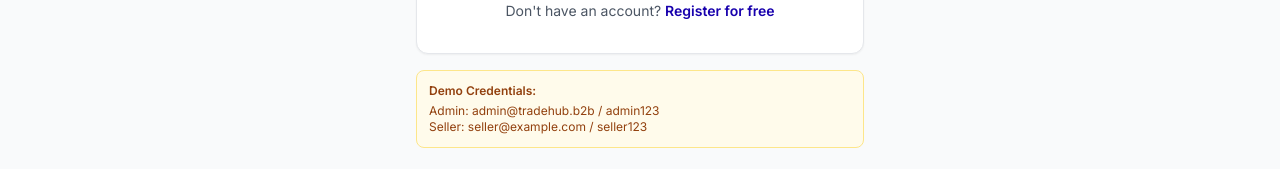
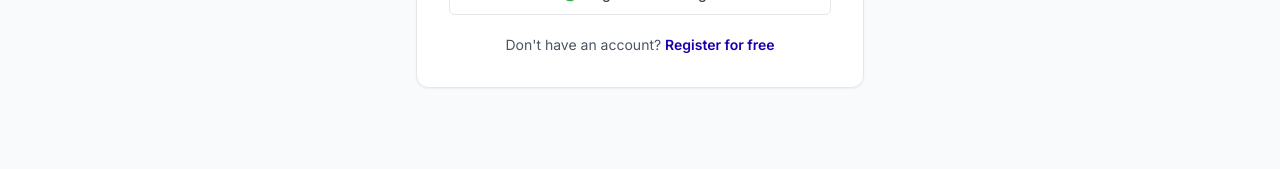
Before and after one commit to devkashaniqbal/NoahAttire---B2B-Marketplace, a Next.js app in the folder frontend/: page /login in a window 1280 px wide. Shown: the part 631-800 px from the top of the page. Built offline with nearby package versions, Linux system fonts and the light colour scheme; no server answers.

Commit message:
Remove demo credentials from login page and README

```diff
--- a/frontend/app/(auth)/login/page.jsx
+++ b/frontend/app/(auth)/login/page.jsx
@@ -164,12 +164,6 @@ function LoginContent() {
             </Link>
           </p>
         </div>
-
-        <div className="mt-4 bg-amber-50 border border-amber-200 rounded-lg p-3 text-xs text-amber-800">
-          <p className="font-semibold mb-1">Demo Credentials:</p>
-          <p>Admin: admin@tradehub.b2b / admin123</p>
-          <p>Seller: seller@example.com / seller123</p>
-        </div>
       </div>
     </div>
   );
```
Also changed, not shown: 1 other file (tests, documents, lock files or other folders).
